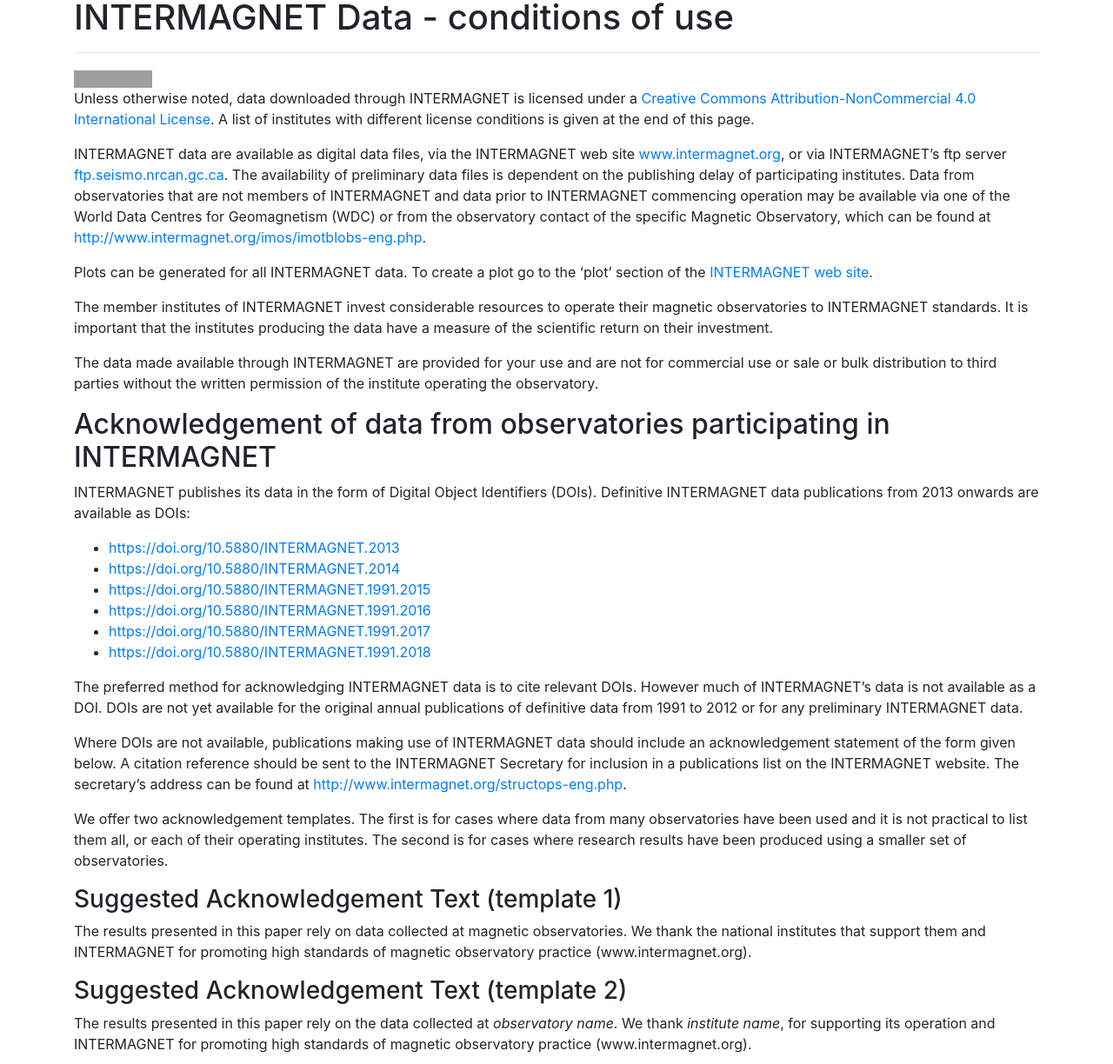
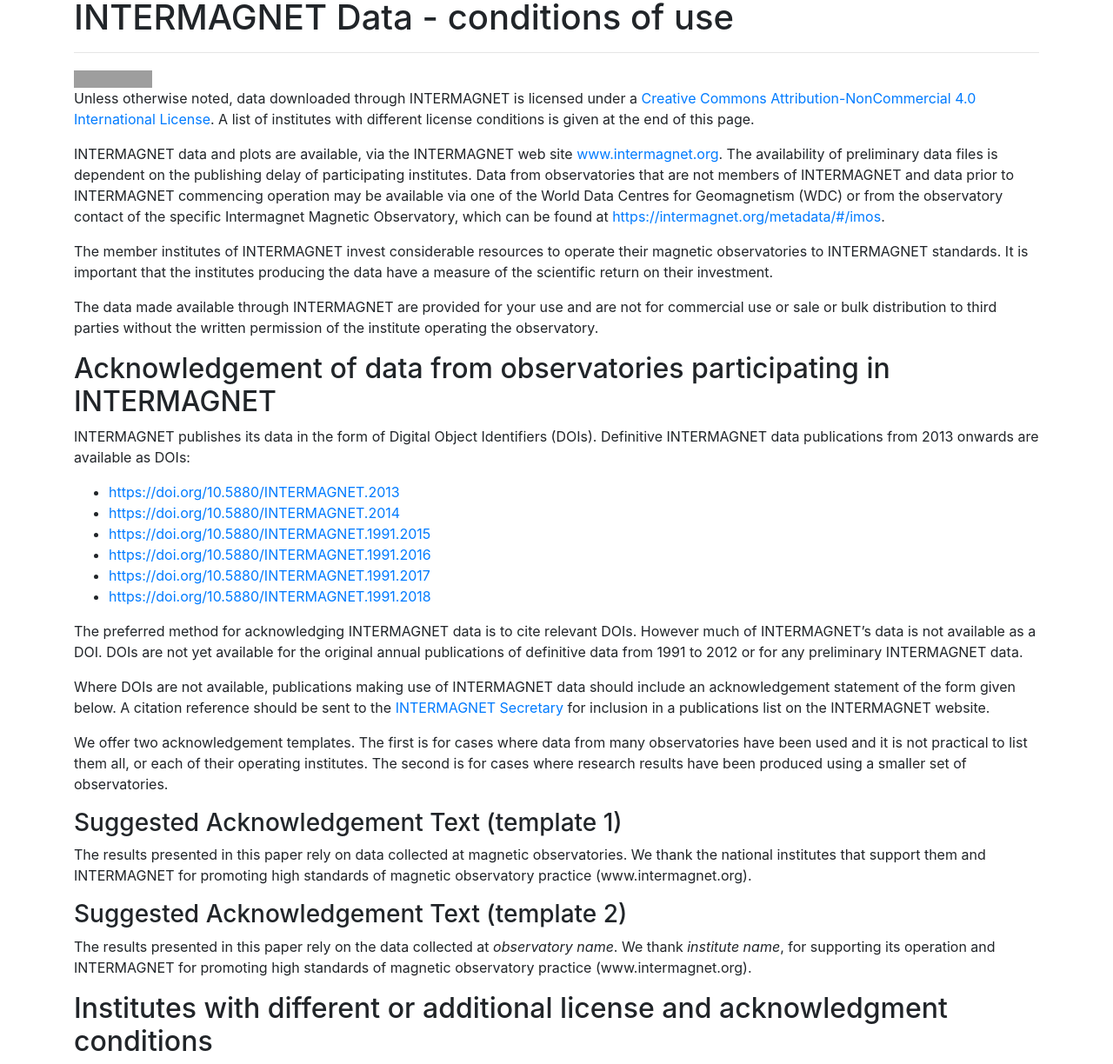
Before and after one commit to INTERMAGNET/intermagnet.github.io, a Jekyll site: the page built from data_conditions.md, in a window 1280 px wide and 1400 px high, cut to the strip 176-1400 px from the top of the window. Shown: the whole strip at 87% size. Built offline with Jekyll 4.4.1, drawn with Linux system fonts in a browser that asks for light colours; grey boxes are pictures that could not be loaded.

Commit message:
Corrected wrong and out-of-date urls (#75)

```diff
--- a/data_conditions.md
+++ b/data_conditions.md
@@ -5,9 +5,7 @@
 <!-- This section copied from Creative Commons - please don't change -->
 <a rel="license" href="http://creativecommons.org/licenses/by-nc/4.0/"><img alt="Creative Commons Licence" style="border-width:0" src="https://i.creativecommons.org/l/by-nc/4.0/88x31.png" /></a><br />Unless otherwise noted, data downloaded through INTERMAGNET is licensed under a <a rel="license" href="http://creativecommons.org/licenses/by-nc/4.0/">Creative Commons Attribution-NonCommercial 4.0 International License</a>. A list of institutes with different license conditions is given at the end of this page.
 
-INTERMAGNET data are available as digital data files, via the INTERMAGNET web site [www.intermagnet.org](www.intermagnet.org), or via INTERMAGNET's ftp server [ftp.seismo.nrcan.gc.ca](ftp://ftp.seismo.nrcan.gc.ca). The availability of preliminary data files is dependent on the publishing delay of participating institutes. Data from observatories that are not members of INTERMAGNET and data prior to INTERMAGNET commencing operation may be available via one of the World Data Centres for Geomagnetism (WDC) or from the observatory contact of the specific Magnetic Observatory, which can be found at [http://www.intermagnet.org/imos/imotblobs-eng.php](http://www.intermagnet.org/imos/imotblobs-eng.php).
-
-Plots can be generated for all INTERMAGNET data. To create a plot go to the 'plot' section of the [INTERMAGNET web site](http://intermagnet.org/data-donnee/dataplot-eng.php).
+INTERMAGNET data and plots are available, via the INTERMAGNET web site [www.intermagnet.org](https://intermagnet.org/new_data_download.html). The availability of preliminary data files is dependent on the publishing delay of participating institutes. Data from observatories that are not members of INTERMAGNET and data prior to INTERMAGNET commencing operation may be available via one of the World Data Centres for Geomagnetism (WDC) or from the observatory contact of the specific Intermagnet Magnetic Observatory, which can be found at [https://intermagnet.org/metadata/#/imos](https://intermagnet.org/metadata/#/imos).
 
 The member institutes of INTERMAGNET invest considerable resources to operate their magnetic observatories to INTERMAGNET standards. It is important that the institutes producing the data have a measure of the scientific return on their investment.
 
@@ -26,7 +24,7 @@
 
 The preferred method for acknowledging INTERMAGNET data is to cite relevant DOIs. However much of INTERMAGNET's data is not available as a DOI. DOIs are not yet available for the original annual publications of definitive data from 1991 to 2012 or for any preliminary INTERMAGNET data.
 
-Where DOIs are not available, publications making use of INTERMAGNET data should include an acknowledgement statement of the form given below. A citation reference should be sent to the INTERMAGNET Secretary for inclusion in a publications list on the INTERMAGNET website. The secretary's address can be found at [http://www.intermagnet.org/structops-eng.php](http://www.intermagnet.org/structops-eng.php).
+Where DOIs are not available, publications making use of INTERMAGNET data should include an acknowledgement statement of the form given below. A citation reference should be sent to the [INTERMAGNET Secretary](mailto:secretary_intermagnet@gfz-potsdam.de) for inclusion in a publications list on the INTERMAGNET website.
 
 We offer two acknowledgement templates. The first is for cases where data from many observatories have been used and it is not practical to list them all, or each of their operating institutes. The second is for cases where research results have been produced using a smaller set of observatories.
 
```
Also changed, not shown: contacts.md (+2 -2 lines), data_checkers.md (+1 -1 lines).
